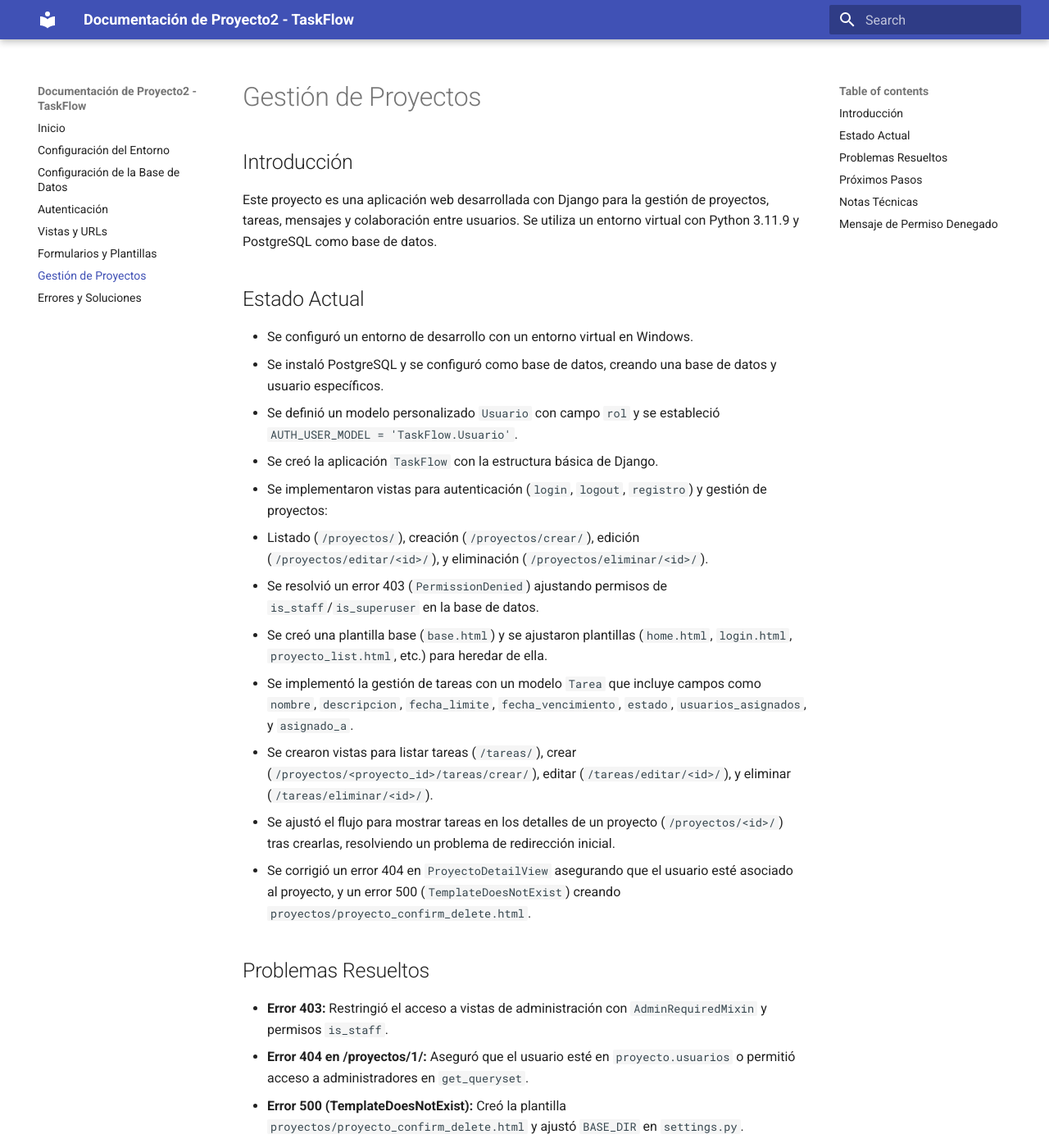
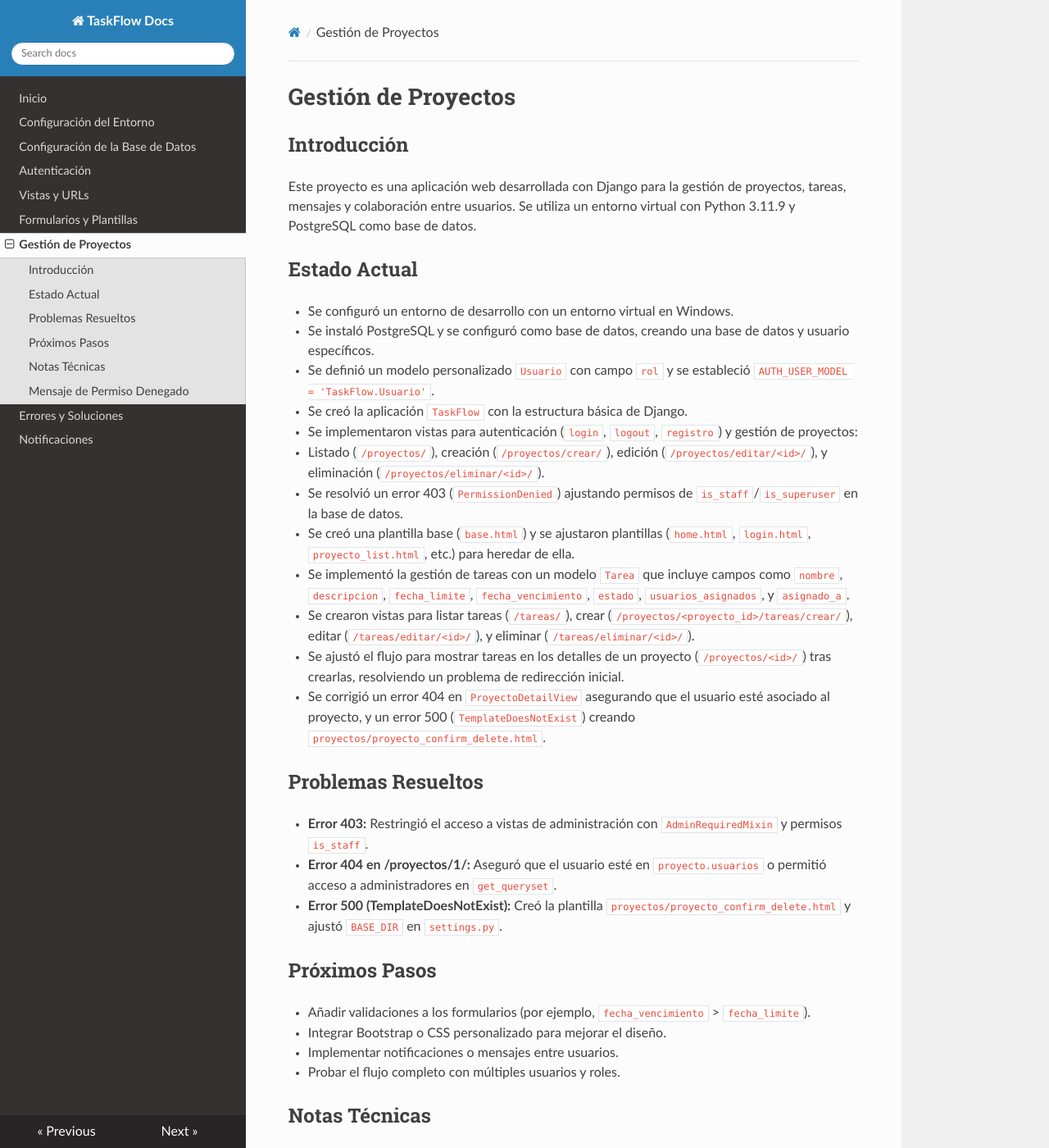
Before and after one commit to Andreas103-SI/mkdocs, an MkDocs documentation site: the page built from docs/proyectos.md, in a window 1280 px wide and 1400 px high. Shown: the whole window at 82% size. Built offline with MkDocs 1.6.1, drawn with Linux system fonts in a browser that asks for light colours; nearby versions of some CDN libraries; some of the changed text lies outside the part shown.

Commit message:
Actualizar la documentación para reflejar el cambio de nombre del sitio a "TaskFlow Docs" y agregar sección de notificaciones.

```diff
--- a/mkdocs.yml
+++ b/mkdocs.yml
@@ -1,4 +1,4 @@
-site_name: Documentación de Proyecto2 - TaskFlow
+site_name: TaskFlow Docs
 theme: material
 nav:
   - Inicio: index.md
@@ -9,3 +9,5 @@ nav:
   - Formularios y Plantillas: formularios_plantillas.md
   - Gestión de Proyectos: proyectos.md
   - Errores y Soluciones: errores.md
+  - Notificaciones: notificaciones.md
+theme: readthedocs
```
Also changed, not shown: docs/notificaciones.md (added, +24 -0 lines).
